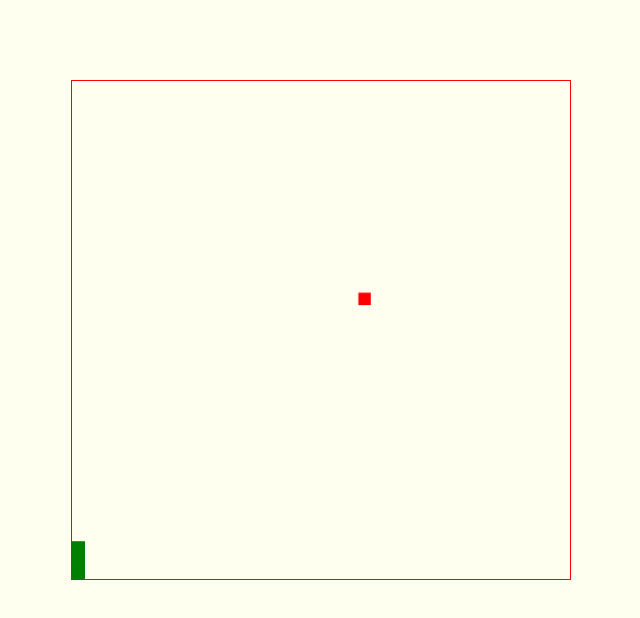
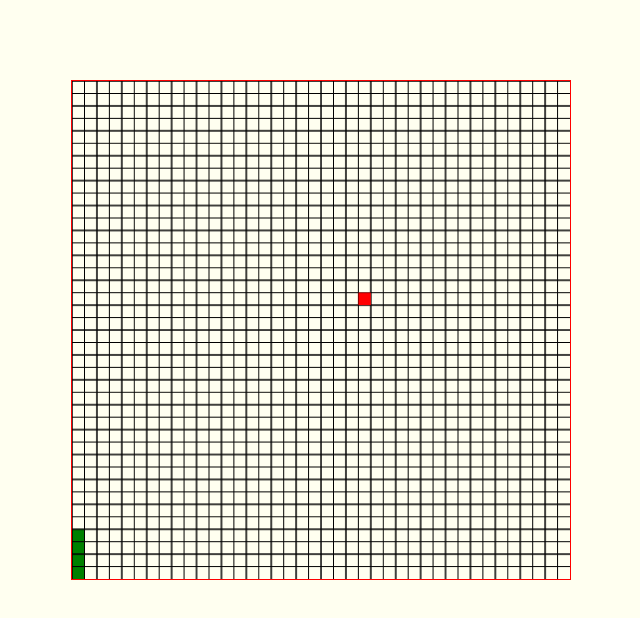
Before and after one commit to milesthedisch/snake, a plain HTML site: page index.html in a window 1280 px wide. Shown: the whole page, without its empty margins (348-988 px from the left). Drawn offline with Linux system fonts and the light colour scheme.

Commit message:
-ADDED: Deep copy function for last postition

```diff
--- a/index.html
+++ b/index.html
@@ -30,11 +30,11 @@
 	<script>
 	 	window.addEventListener('DOMContentLoaded', function(){
 	   	    var players = [];
-	   	    for (var i = 0; i < 16; i++) {
+	   	    for (var i = 0; i < 1; i++) {
 	 			players[i] = new Snake();
 	   	    }
 		    var mice = new Food();
-		    var myGame = new Game(document.querySelector('canvas'), null, false, players, mice);
+		    var myGame = new Game(document.querySelector('canvas'), true, null, players, mice);
 		    myGame.init();
 		});
 	</script>
--- a/js/Game.js
+++ b/js/Game.js
@@ -23,10 +23,11 @@ Game.prototype.init = function () {
     debugger;
     this.objects['players'].forEach(function(player){
         player.init();
+        player.bindEventListeners();
     });
     this.objects['food'].smartSpawn(this, this.objects['players']);
      // !! For now just have one player later add an array and loops;
-    this.objects['players'][0].bindEventListeners();
+
     this.tick(100);
     this.animate();
 };
@@ -35,27 +36,27 @@ Game.prototype.init = function () {
 //     this.objects["players"][deadPlayer].stop();
 // };
 
-// Game.prototype.drawGridLines = function () {
-//     'use strict';
-//     if (this.debug) {
-//         // Horizontal Lines
-//         for (var i = 0; i < this.rendererWidth; i = i + this.ratioWidth) {
-//             this.context.beginPath();
-//             this.context.moveTo(0, i);
-//             this.context.lineTo(this.rendererWidth, i);
-//             this.context.closePath();
-//             this.context.stroke();
-//          }
-//         // Vertical lines
-//         for (var j = 0; j < this.rendererHeight; j = j + this.ratioHeight) {
-//             this.context.beginPath();
-//             this.context.moveTo(j, 0);
-//             this.context.lineTo(j, this.rendererHeight);
-//             this.context.closePath();
-//             this.context.stroke();
-//         }
-//     }
-// };
+Game.prototype.drawGridLines = function () {
+    'use strict';
+    if (this.debug) {
+        // Horizontal Lines
+        for (var i = 0; i < this.rendererWidth; i = i + this.ratioWidth) {
+            this.context.beginPath();
+            this.context.moveTo(0, i);
+            this.context.lineTo(this.rendererWidth, i);
+            this.context.closePath();
+            this.context.stroke();
+         }
+        // Vertical lines
+        for (var j = 0; j < this.rendererHeight; j = j + this.ratioHeight) {
+            this.context.beginPath();
+            this.context.moveTo(j, 0);
+            this.context.lineTo(j, this.rendererHeight);
+            this.context.closePath();
+            this.context.stroke();
+        }
+    }
+};
 
 Game.prototype.animate = function () {
     'use strict';
@@ -72,7 +73,7 @@ Game.prototype.draw = function () {
     // Drawing snake //
     this.drawSnakes();
     // Drawing Grid //
-    /* this.drawGridLines(); */
+    this.drawGridLines();
     // Draw food //
     this.context.fillStyle = 'red';
     this.context.fillRect(this.objects['food'].x * this.ratioWidth, this.objects['food'].y * this.ratioHeight, this.ratioWidth, this.ratioHeight);
@@ -100,7 +101,11 @@ Game.prototype.update = function () {
     'use strict';
     var game = this;
     this.objects['players'].forEach(function(player){
-        player.update();
+        player.update(player);
     });
     map.collision(game);
 };
+
+Game.prototype.lastFrame = function (player) {
+
+}
--- a/js/Map.js
+++ b/js/Map.js
@@ -13,7 +13,7 @@ var map = (function () {
                              playerArray[i].x > game.canvasWidth - 1 ||
                              playerArray[i].y > game.canvasHeight - 1 )
                         {
-                            console.log('hit map', i)
+                            console.log('hit map, player:', i);
                             debugger;
                             playerArray[i].stop();
                         }
--- a/js/snake.js
+++ b/js/snake.js
@@ -18,7 +18,7 @@ var Circle = function() {
     // If i want circles
     this.x = null;
     this.y = null;
-
+    // Radius's
     this.radSnake = 5;
     this.radius = 3;
 };
@@ -41,15 +41,14 @@ Snake.prototype.movement = function (directionX, directionY) {
     this.dy = directionY;
 };
 
-Snake.prototype.stop = function (){
+Snake.prototype.stop = function (game){
     'use strict'
     this.state = {
         'dead': true
     }
-    // this.lastFrame();
+    this.positions = this.lastPos
     this.dx = null;
     this.dy = null;
-    console.log(this.positions)
 }
 
 Snake.prototype.eat = function (check) {
@@ -63,7 +62,7 @@ Snake.prototype.eat = function (check) {
         }
 };
 
-Snake.prototype.update = function () {
+Snake.prototype.update = function (player) {
         if (this.state['dead'] === true) {
             return;
         }
@@ -77,31 +76,17 @@ Snake.prototype.update = function () {
         this.tail.y = this.y;
         this.positions.unshift(this.tail);
         this.next();
-
-        console.log('last: ', this.lastPos, 'ghost: ', this.ghost, 'pos: ', this.positions)
 };
 
-Snake.prototype.lastFrame = function () {
-    var that = this;
-    this.lastPositions = this.positions;
-    this.lastPositions.forEach(function(pos){
-         pos.x += that.dx * -1;
-         pos.y += that.dy * -1;
-    })
-}
-
 Snake.prototype.last = function () {
-    this.lastPos = this.positions.slice(0);
+    this.lastPos = utils.deepCopy(this.positions);
 }
 
 Snake.prototype.next = function () {
-    debugger;
     this.nx = this.tail.x + this.dx;
     this.ny = this.tail.y + this.dy;
     this.ghost = {x: this.nx, y: this.ny};
 }
-
-
 
 Snake.prototype.bindEventListeners = function () {
     'use strict';
--- a/js/utils.js
+++ b/js/utils.js
@@ -29,6 +29,19 @@ var utils = (function IIFE() {
             if (typeof min === 'number' && typeof max === 'number') {
                 return Math.floor(Math.random() * (max - min + 1)) + min;
             }
+        },
+
+        'deepCopy' : function (arr) {
+            var out = [];
+            for (var i = 0, len = arr.length; i < len; i++) {
+                var item = arr[i];
+                var obj = {};
+                for (var k in item) {
+                    obj[k] = item[k];
+                }
+                out.push(obj);
+            }
+            return out;
         }
 
     };
```
